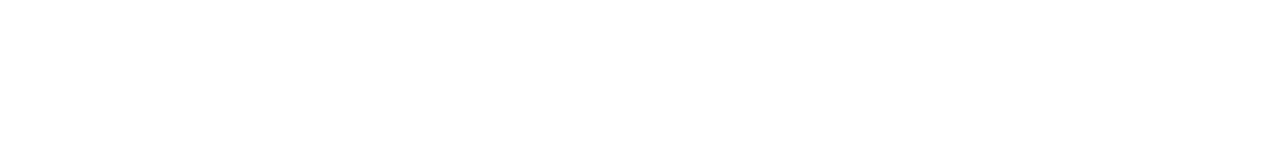
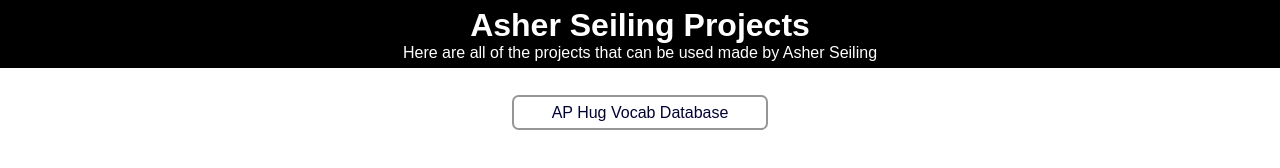
Before and after one commit to AsherSeiling/asherseiling.github.io, a plain HTML site: page index.html in a window 1280 px wide. Drawn offline with Linux system fonts and the light colour scheme.

Commit message:
Added all of the changes to have asher seiling AP hug vocab database as well as the arcatecture to add more

```diff
--- a/index.html
+++ b/index.html
@@ -6,6 +6,18 @@
     <link rel="stylesheet" href="main.css">
   </head>
   <body>
-
+    <center>
+      <div class="headertitle">
+        <h1>Asher Seiling Projects</h1>
+        <p>Here are all of the projects that can be used made by Asher Seiling</p>
+      </div>
+      <div class="linksArea">
+        <div class="linkarea">
+          <a href="https://asherseiling.github.io/Ap-hug-Vocab-database/">
+            <p>AP Hug Vocab Database</p>
+          </a>
+        </div>
+      </div>
+    </center>
   </body>
 </html>
--- a/main.css
+++ b/main.css
@@ -0,0 +1,29 @@
+*{
+  margin: 0;
+}
+.headertitle{
+  background-color: black;
+  color: white;
+  font-family: arial;
+  padding: 5pt;
+  margin-bottom: 20pt;
+}
+.linksArea{
+
+}
+.linkarea{
+  border: 2px solid rgb(150, 150, 150);
+  border-radius: 5pt;
+  margin-left: 40%;
+  margin-right: 40%;
+  padding: 5pt;
+  font-family: arial;
+  margin-bottom: 10pt;
+}
+.linkarea:hover{
+  background-color: rgb(150, 150, 150);
+}
+a{
+  text-decoration: none;
+  color: rgb(0, 0, 50);
+}
```
Also changed, not shown: 1 other file.
